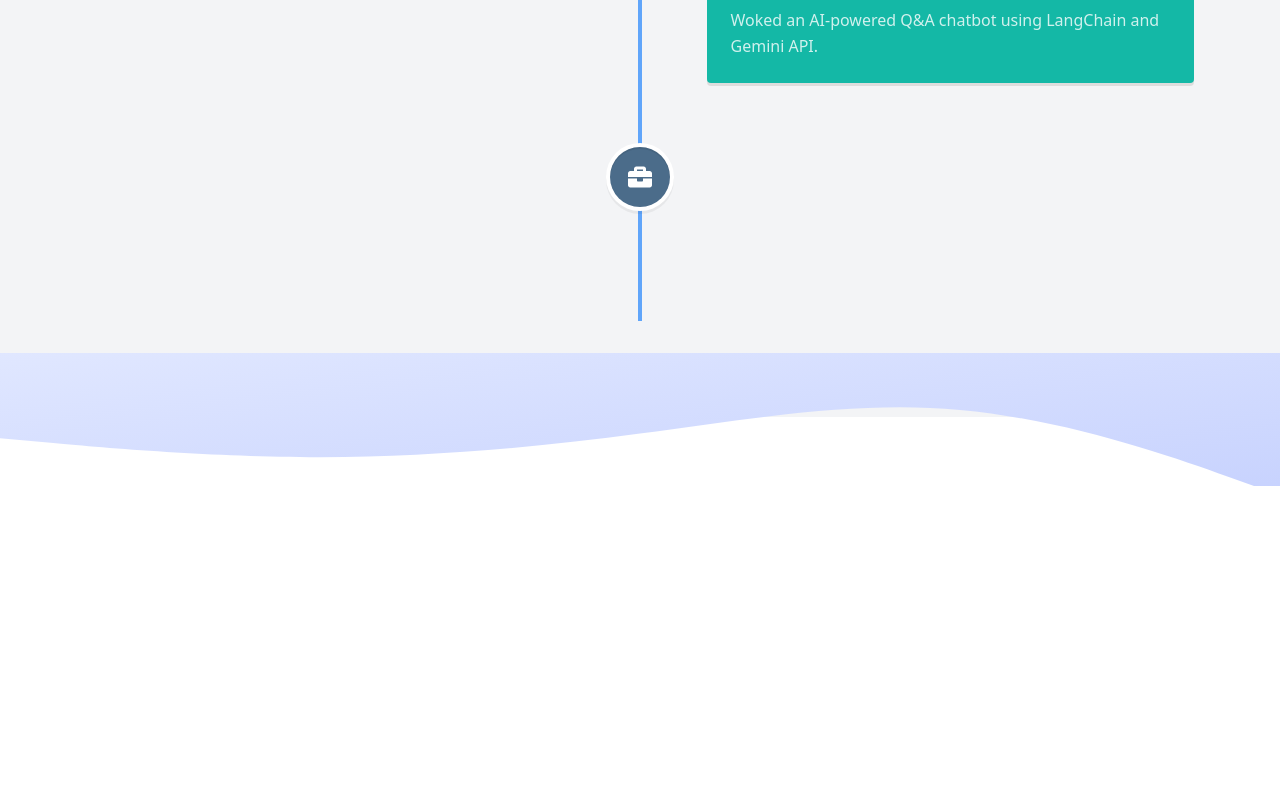
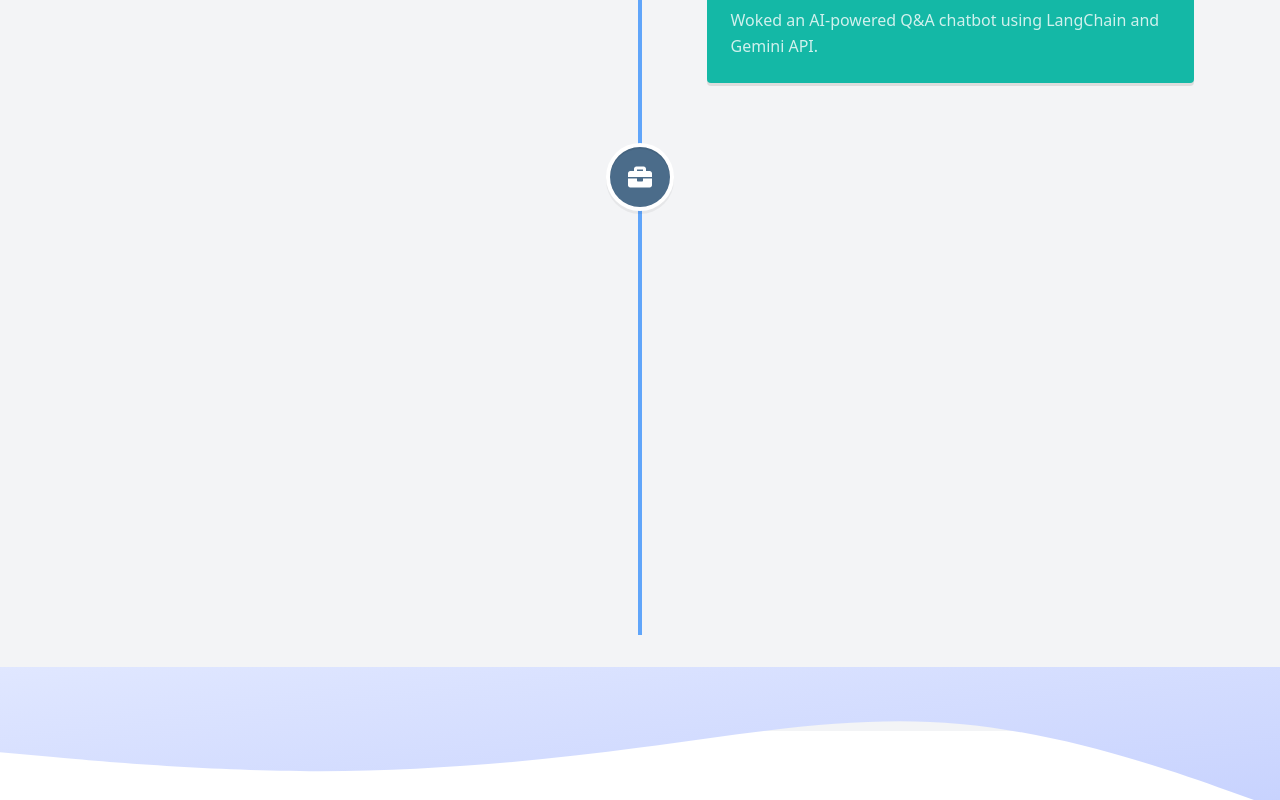
Before and after one commit to meer-aakif-33/Portfolio, a React (Vite) app: page /about in a window 1280 px wide. Shown: the part 1420-2220 px from the top of the page. Before the commit the page ends 1906 px from the top, so only its background shows below. Built offline with nearby package versions, Linux system fonts and the light colour scheme.

Commit message:
updated intership info

```diff
--- a/src/pages/About.jsx
+++ b/src/pages/About.jsx
@@ -102,11 +102,18 @@ export default function About() {
         <h3 className="vertical-timeline-element-title text-white font-semibold text-xl">
           Intern
         </h3>
-        <h4 className="vertical-timeline-element-subtitle text-white/90">
-          Tenth Plus
-        </h4>
-        <p className="text-white/80">
-          Building Spaced Revision App.
+        <h3 className="vertical-timeline-element-subtitle text-white/90">
+          Full Stack Developer Intern | Mar 2025 – Aug 2025
+        </h3>
+        <p className="text-white/90">
+          Developed a Spaced Revision Platform using FastAPI, MySQL, and React with personalized question delivery, automated scheduling, and real-time analytics.
+        </p>
+        <p className="text-white/90">
+          Integrated Gemini AI for PDF concept extraction, NCERT-style question generation, and auto-classification by concept, type, and difficulty, while building a responsive frontend dashboard for students and teachers.
+          Enhanced skills in Python, FastAPI, SQL, ReactJS, problem-solving, rapid prototyping, and cross-functional collaboration.
+        </p>
+        <p className="text-white/90">
+          Enhanced skills in Python, FastAPI, SQL, ReactJS, problem-solving, rapid prototyping, and cross-functional collaboration.
         </p>
       </VerticalTimelineElement>
 
```
